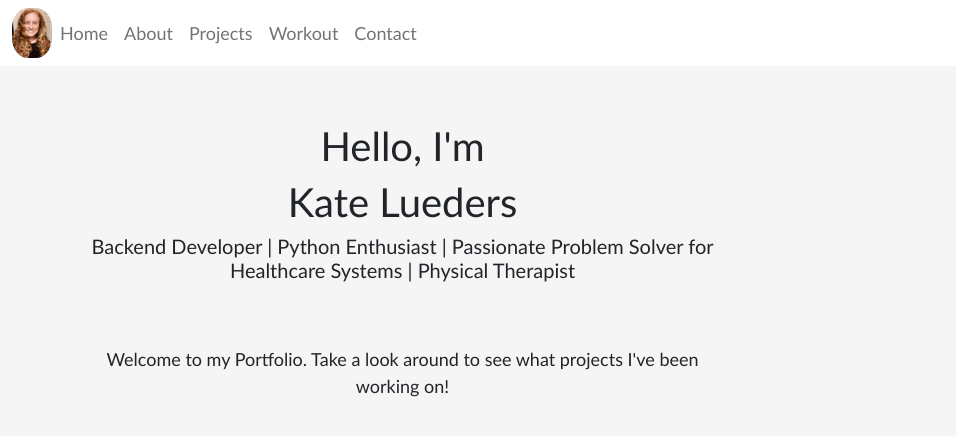
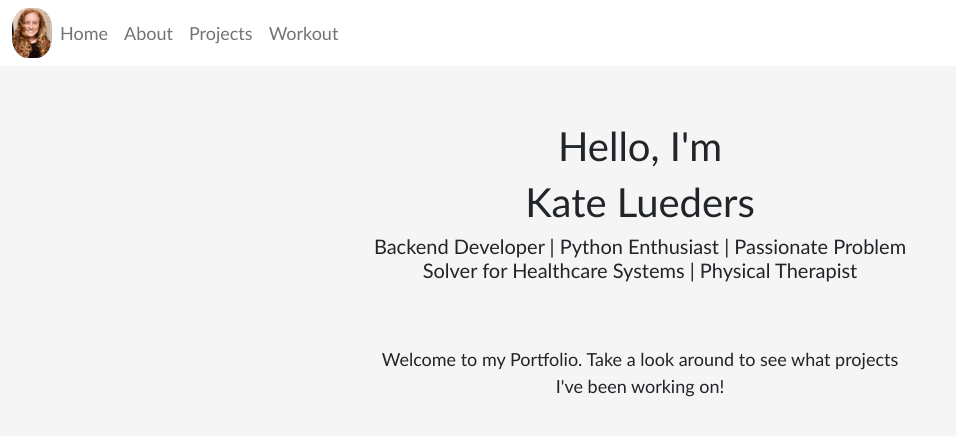
Before and after one commit to kelueders/portfolio, a Flask app: page / in a window 1280 px wide. Shown: the top 436 px of the page, without its empty margins (0-956 px from the left). Run offline with Flask 3, Linux system fonts and the light colour scheme; some libraries are stand-ins or nearby versions.

Commit message:
styling, updated requirements

```diff
--- a/portfolio_app/static/css/main.css
+++ b/portfolio_app/static/css/main.css
@@ -36,3 +36,7 @@ body {
 .row {
     margin-top: 5%;
 }
+
+.front-page {
+    justify-content: center;
+}
--- a/portfolio_app/templates/base.html
+++ b/portfolio_app/templates/base.html
@@ -58,7 +58,7 @@
                     <a class="nav-link" href="{{ url_for('site.about') }}">About</a>
                     <a class="nav-link" href="{{ url_for('site.projects') }}">Projects</a>
                     <a class="nav-link" href="{{ url_for('site.workout') }}">Workout</a>
-                    <a class="nav-link" href="#">Contact</a>
+                    <!-- <a class="nav-link" href="#">Contact</a> -->
                 </div>
             </div>
         </div>
--- a/portfolio_app/templates/contact.html
+++ b/portfolio_app/templates/contact.html
@@ -5,7 +5,7 @@
 <div class="container text-center">
     <div class="row">
         <div class="col">
-            test
+            Coming soon
         </div>
         <div class="col">
             test
--- a/portfolio_app/templates/index.html
+++ b/portfolio_app/templates/index.html
@@ -3,15 +3,15 @@
 {% block content %}
 
 <div class="container text-center">
-    <div class="row">
-        <div class="col-md-6 col-lg-7">
+    <div class="row front-page">
+        <div class="col-sm-6">
             <h1>Hello, I'm</h1>
             <h1>Kate Lueders</h1>
             <h5>Backend Developer | Python Enthusiast | Passionate Problem Solver for Healthcare Systems | Physical Therapist</h4>
         </div>
     </div>
-    <div class="row b-margin">
-        <div class="col-lg-7">
+    <div class="row b-margin front-page">
+        <div class="col-sm-6">
             <p>Welcome to my Portfolio. Take a look around to see what projects I've been working on!</p>
         </div>
     </div>
```
Also changed, not shown: requirements.txt (+8 -1 lines).
